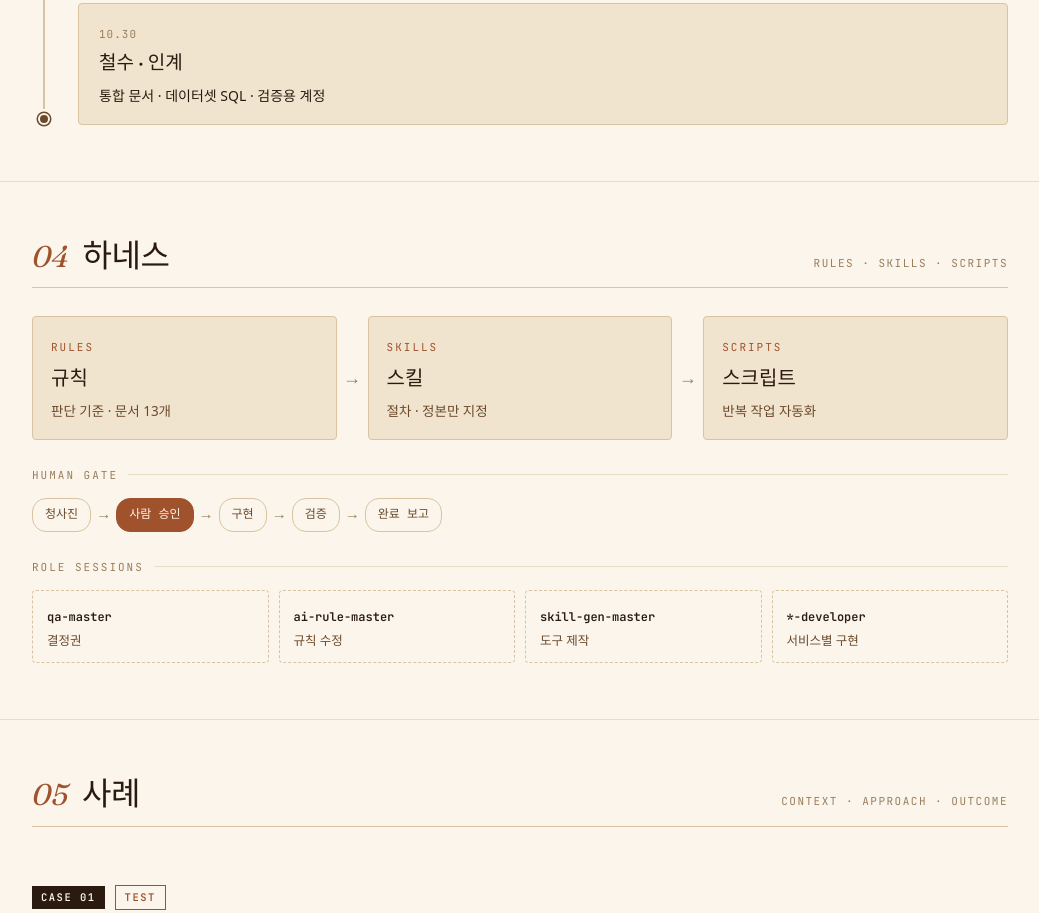
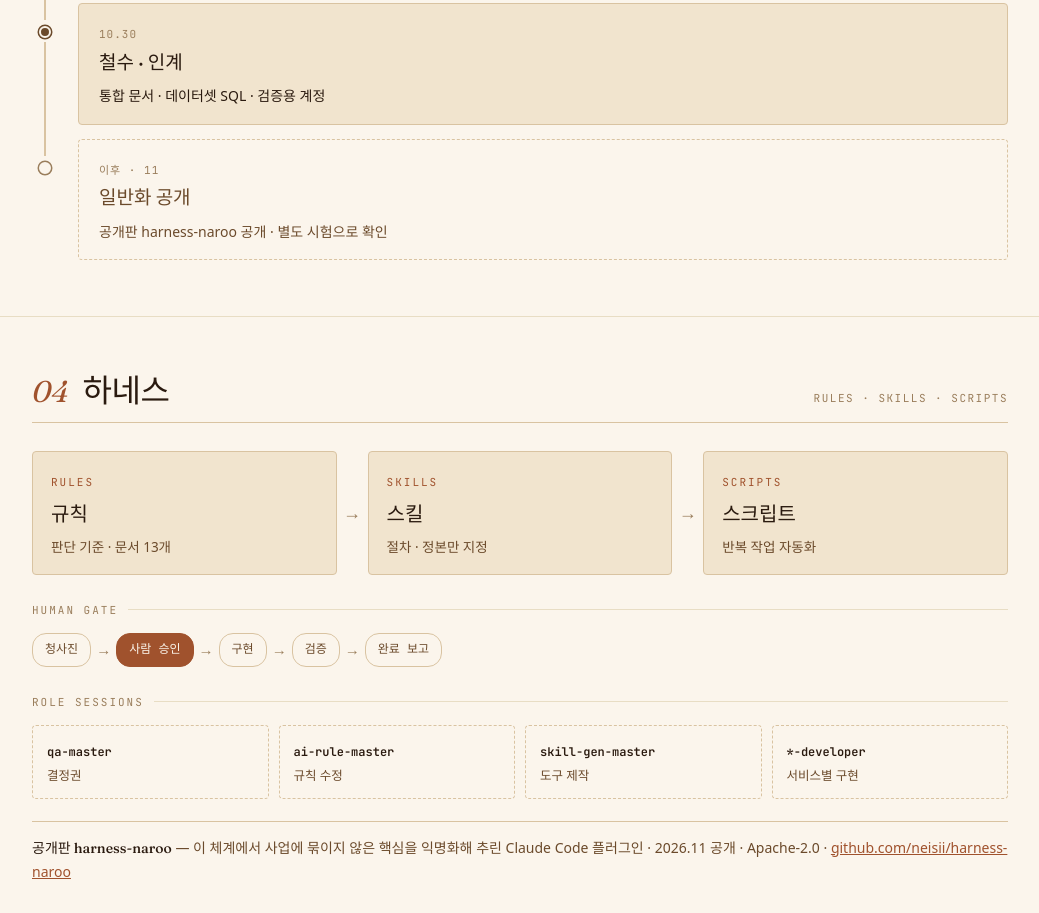
Before and after one commit to neisii/ai-dlc-si-portfolio, a plain HTML site: page index.html in a window 1280 px wide. Shown: the part 2667-3580 px from the top of the page, without its empty margins (120-1159 px from the left). Drawn offline with Linux system fonts and the light colour scheme; a web font is replaced by a local one.

Commit message:
Deploy from neisii/ai-dlc-si-portfolio-src@f72bf349bc403357fe3f99f779f82547afd1ad19

```diff
--- a/index.html
+++ b/index.html
@@ -215,6 +215,28 @@ figure.evidence figcaption { font-family: var(--mono); font-size: 11px; color: v
 .link-card .t { font-family: var(--serif); font-size: 17px; font-weight: 500; }
 .link-card .d { font-size: 13px; color: var(--ink-2); margin-top: 2px; }
 .link-card .u { font-family: var(--mono); font-size: 11px; color: var(--ink-3); margin-top: 6px; }
+.link-card.wide { grid-column: 1 / -1; }
+/* 점을 카드마다 붙인다(카드 높이가 달라도 점이 카드 옆에 온다). 왼쪽 레일은 칸 너비만 차지 */
+.timeline { --tl-gap: 22px; }
+.timeline .rail { visibility: hidden; }
+.tl-card { position: relative; }
+.tl-card::before {
+  content: ""; position: absolute; left: calc(-1 * var(--tl-gap) - 18px); top: 22px; z-index: 1;
+  width: 12px; height: 12px; border-radius: 50%; box-sizing: border-box;
+  background: var(--ink-2); border: 2px solid var(--bg); box-shadow: 0 0 0 1.5px var(--ink-2);
+}
+.tl-card.now::before { background: var(--accent); box-shadow: 0 0 0 1.5px var(--accent); }
+.tl-card.after::before { background: var(--bg); box-shadow: 0 0 0 1.5px var(--ink-3); }
+.tl-card::after {
+  content: ""; position: absolute; left: calc(-1 * var(--tl-gap) - 12.75px); top: 38px;
+  width: 1.5px; height: calc(100% - 6px); background: var(--line);
+}
+.tl-card:last-child::after { display: none; }
+.tl-card.after { border-style: dashed; background: transparent; }
+.tl-card.after h3, .tl-card.after p { color: var(--ink-2); }
+.open-note { margin: 22px 0 0; padding-top: 14px; border-top: 1px solid var(--line); font-size: 14px; color: var(--ink-2); }
+.open-note b { font-family: var(--serif); font-weight: 500; color: var(--ink); }
+.open-note a { color: var(--accent); }
 
 footer { border-top: 1px solid var(--line); padding: 28px 0 48px; font-family: var(--mono); font-size: 12px; color: var(--ink-3); text-align: center; letter-spacing: 0.5px; }
 
@@ -226,7 +248,7 @@ footer { border-top: 1px solid var(--line); padding: 28px 0 48px; font-family: v
   .cap-card.lead-card { grid-column: auto; }
   .case-body { grid-template-columns: minmax(0, 1fr); }
   .hero-contact { flex-direction: column; gap: 6px; }
-  .timeline { gap: 0 12px; }
+  .timeline { gap: 0 12px; --tl-gap: 12px; }
   .layers { grid-template-columns: minmax(0, 1fr); }
   .layers .arrow { justify-content: center; transform: rotate(90deg); }
   .slide-head .sub { margin-left: 0; width: 100%; }
@@ -369,7 +391,8 @@ footer { border-top: 1px solid var(--line); padding: 28px 0 48px; font-family: v
         <div class="dot"></div><div class="line"></div>
         <div class="dot"></div><div class="line"></div>
         <div class="dot now"></div><div class="line"></div>
-        <div class="dot"></div>
+        <div class="dot"></div><div class="line"></div>
+        <div class="dot after"></div>
       </div>
       <div class="tl-cards">
         <div class="tl-card">
@@ -400,6 +423,11 @@ footer { border-top: 1px solid var(--line); padding: 28px 0 48px; font-family: v
           <span class="period">10.30</span>
           <h3>철수 · 인계</h3>
           <p>통합 문서 · 데이터셋 SQL · 검증용 계정</p>
+        </div>
+        <div class="tl-card after">
+          <span class="period">이후 · 11</span>
+          <h3>일반화 공개</h3>
+          <p>공개판 harness-naroo 공개 · 별도 시험으로 확인</p>
         </div>
       </div>
     </div>
@@ -436,6 +464,7 @@ footer { border-top: 1px solid var(--line); padding: 28px 0 48px; font-family: v
       <div class="role"><span class="rname">skill-gen-master</span><p>도구 제작</p></div>
       <div class="role"><span class="rname">*-developer</span><p>서비스별 구현</p></div>
     </div>
+    <p class="open-note"><b>공개판 harness-naroo</b> — 이 체계에서 사업에 묶이지 않은 핵심을 익명화해 추린 Claude Code 플러그인 · 2026.11 공개 · Apache-2.0 · <a href="https://github.com/neisii/harness-naroo" target="_blank" rel="noopener">github.com/neisii/harness-naroo</a></p>
   </div>
 </section>
 
@@ -617,6 +646,11 @@ footer { border-top: 1px solid var(--line); padding: 28px 0 48px; font-family: v
     <div class="slide-head"><span class="num">08</span><h2>공개 자료</h2><span class="sub">Published</span></div>
     <div class="slide-rule"></div>
     <div class="links">
+      <a class="link-card wide" href="https://github.com/neisii/harness-naroo" target="_blank">
+        <div class="t">harness-naroo</div>
+        <div class="d">AI-DLC 체계의 공개판</div>
+        <div class="u">github.com/neisii/harness-naroo</div>
+      </a>
       <a class="link-card" href="https://neisii.github.io/git-workflow-troubleshooting-notes/intro.html" target="_blank">
         <div class="t">Git 문제 해결 노트</div>
         <div class="d">워크트리 도입 과정 정리</div>
@@ -634,7 +668,7 @@ footer { border-top: 1px solid var(--line); padding: 28px 0 48px; font-family: v
       </a>
       <a class="link-card" href="https://neisii.github.io/marknaroo-app/" target="_blank">
         <div class="t">marknaroo</div>
-        <div class="d">경량 마크다운 뷰어</div>
+        <div class="d">마크다운 뷰어 · Chrome 웹스토어·PWA</div>
         <div class="u">neisii.github.io/marknaroo-app</div>
       </a>
     </div>
```
Also changed, not shown: 1 other file.
